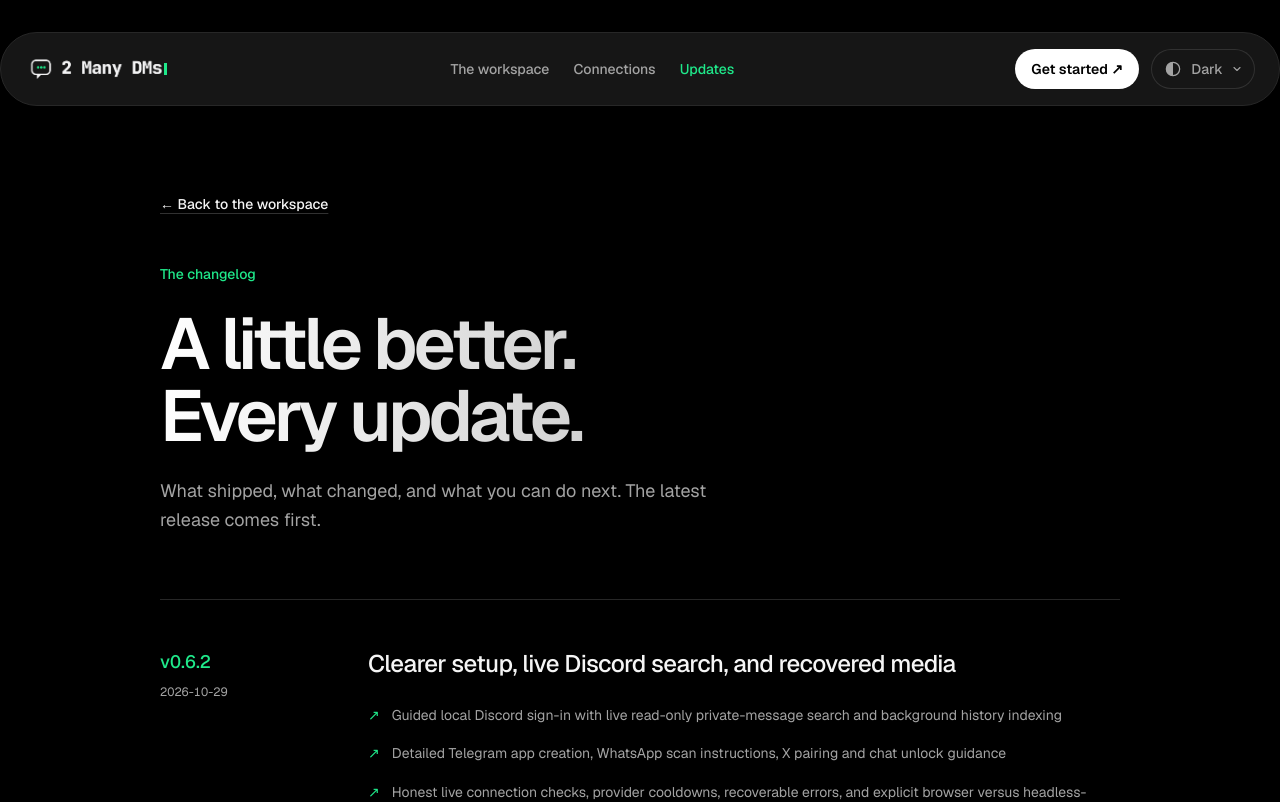
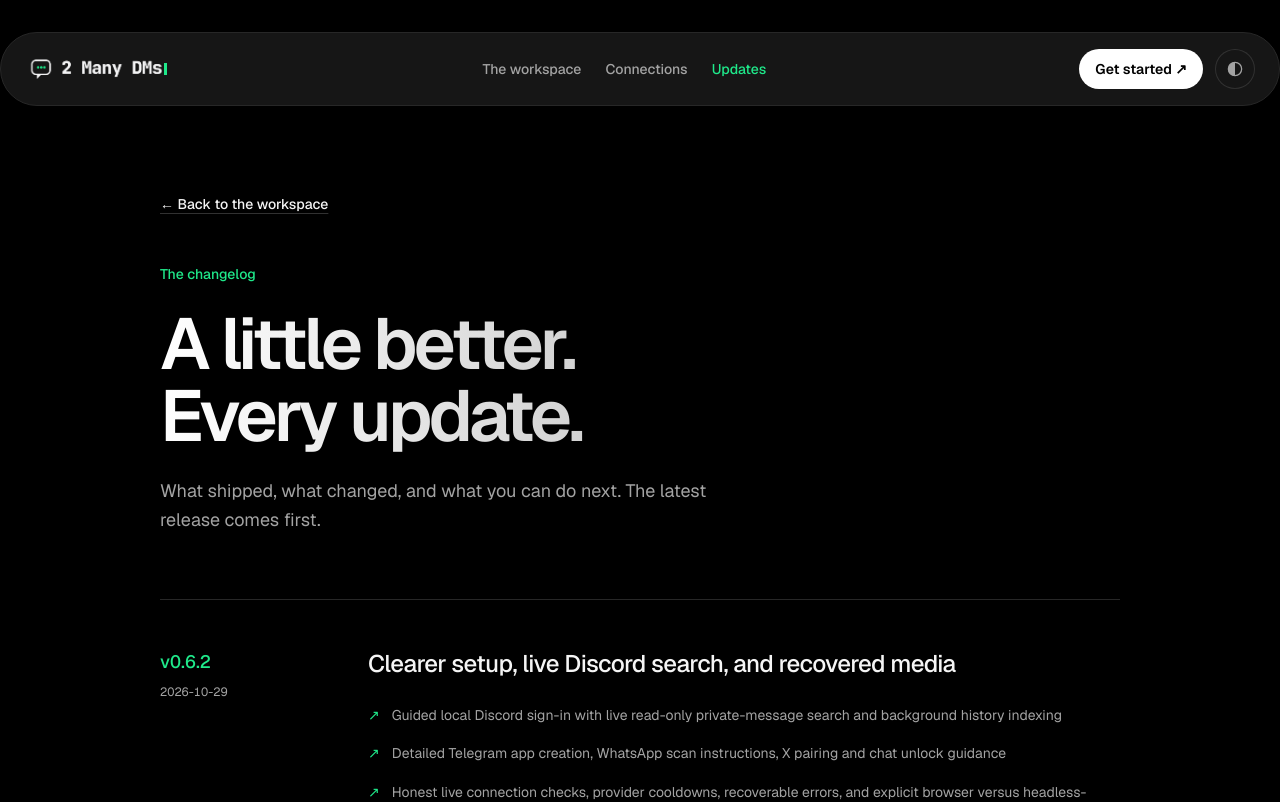
Before and after one commit to AZK65/2-Many-DMs, a Next.js app: page /changelog in a window 1280 px wide. Shown: the top 802 px of the page. Built offline with nearby package versions, Linux system fonts and the light colour scheme.

Commit message:
Make website appearance control icon-only

```diff
--- a/scripts/verify-hero-glass.mjs
+++ b/scripts/verify-hero-glass.mjs
@@ -34,7 +34,7 @@ try {
       if (dark !== (theme === "dark")) {
         await page.click('[aria-label="Website appearance"]');
         await page.waitForSelector('[role="menuitemradio"]');
-        await page.$$eval('[role="menuitemradio"]', (nodes, value) => nodes.find(node => node.textContent.trim() === value)?.click(), theme === "dark" ? "Dark" : "Light");
+        await page.$$eval('[role="menuitemradio"]', (nodes, value) => nodes.find(node => node.getAttribute("aria-label") === value)?.click(), theme === "dark" ? "Dark" : "Light");
       }
       await scroll(0);
       assert.ok(await opacity() < 0.01, "Hero starts clear");
--- a/scripts/verify-website.mjs
+++ b/scripts/verify-website.mjs
@@ -137,7 +137,7 @@ try {
   await clickText("Restart preview");
   for (const theme of ["light", "dark"]) {
     await click('[aria-label="Website appearance"]');
-    await clickText(theme === "dark" ? "Dark" : "Light");
+    await page.click(`[role="menuitemradio"][aria-label="${theme === "dark" ? "Dark" : "Light"}"]`);
     assert.equal(await page.evaluate(() => document.documentElement.classList.contains("dark")), theme === "dark");
     assert.equal(await page.evaluate(() => localStorage.getItem("2many-site-theme")), theme);
     await settle();
--- a/src/components/marketing/ThemeSwitch.tsx
+++ b/src/components/marketing/ThemeSwitch.tsx
@@ -2,7 +2,7 @@
 
 import { useEffect, useId, useRef, useState } from "react";
 import { AnimatePresence, motion, useReducedMotion } from "motion/react";
-import { CheckIcon, MoonIcon, SunIcon } from "../icons";
+import { MoonIcon, SunIcon } from "../icons";
 
 const choices = [{ value: "light", label: "Light", Icon: SunIcon }, { value: "dark", label: "Dark", Icon: MoonIcon }];
 const easing = [0.32, 0.72, 0, 1] as const;
@@ -44,25 +44,21 @@ export function ThemeSwitch({ theme, onChange, label, placement = "bottom", open
       if (event.key === "ArrowDown" || event.key === "ArrowUp") {
         event.preventDefault(); openingIndex.current = event.key === "ArrowDown" ? 0 : choices.length - 1; setOpen(true);
       }
-    }} className={`group flex h-12 w-12 items-center justify-center gap-2 rounded-full text-sm font-medium ring-1 ring-inset transition-colors duration-200 sm:h-10 sm:w-auto sm:px-3 ${open ? "bg-slate-100 text-slate-900 ring-slate-300 dark:bg-neutral-800 dark:text-white dark:ring-neutral-600" : "bg-transparent text-slate-500 ring-slate-200 hover:bg-slate-100 hover:text-slate-900 dark:text-neutral-400 dark:ring-neutral-700 dark:hover:bg-neutral-800 dark:hover:text-white"}`}>
+    }} className={`group flex h-12 w-12 items-center justify-center rounded-full ring-1 ring-inset transition-colors duration-200 sm:h-10 sm:w-10 ${open ? "bg-slate-100 text-slate-900 ring-slate-300 dark:bg-neutral-800 dark:text-white dark:ring-neutral-600" : "bg-transparent text-slate-500 ring-slate-200 hover:bg-slate-100 hover:text-slate-900 dark:text-neutral-400 dark:ring-neutral-700 dark:hover:bg-neutral-800 dark:hover:text-white"}`}>
       <motion.svg aria-hidden viewBox="0 0 24 24" className="h-5 w-5 shrink-0" initial={false} animate={{ rotate: dark ? 180 : 0 }} transition={{ duration: reduced ? 0 : 0.5, ease: easing }}>
         <circle cx="12" cy="12" r="8" fill="none" stroke="currentColor" strokeWidth="1.5" />
         <path d="M12 4a8 8 0 0 1 0 16Z" fill="currentColor" />
       </motion.svg>
-      <span className="relative hidden h-5 w-8 overflow-hidden sm:block" aria-hidden>
-        <AnimatePresence initial={false}><motion.span key={theme} className="absolute inset-0" initial={{ opacity: 0, y: reduced ? 0 : 8 }} animate={{ opacity: 1, y: 0 }} exit={{ opacity: 0, y: reduced ? 0 : -8 }} transition={{ duration: reduced ? 0 : 0.2, ease: easing }}>{dark ? "Dark" : "Light"}</motion.span></AnimatePresence>
-      </span>
-      <motion.svg aria-hidden viewBox="0 0 16 16" className="hidden h-3 w-3 sm:block" fill="none" stroke="currentColor" strokeWidth="1.5" initial={false} animate={{ rotate: open ? 180 : 0 }} transition={{ duration: reduced ? 0 : 0.2, ease: easing }}><path d="m4 6 4 4 4-4" strokeLinecap="round" strokeLinejoin="round" /></motion.svg>
     </button>
-    <AnimatePresence>{open && <motion.div id={`${id}-menu`} role="menu" aria-labelledby={`${id}-trigger`} className={`absolute right-0 z-50 w-40 rounded-2xl border border-slate-200 bg-white p-1 shadow-xl shadow-slate-900/10 dark:border-neutral-700 dark:bg-neutral-900 dark:shadow-black/40 ${placement === "top" ? "bottom-full mb-2 origin-bottom-right" : "top-full mt-2 origin-top-right"}`} initial={{ opacity: 0, y: reduced ? 0 : placement === "top" ? 4 : -4, scale: reduced ? 1 : 0.96 }} animate={{ opacity: 1, y: 0, scale: 1 }} exit={{ opacity: 0, scale: reduced ? 1 : 0.96 }} transition={{ duration: reduced ? 0 : 0.2, ease: easing }} onKeyDown={event => {
+    <AnimatePresence>{open && <motion.div id={`${id}-menu`} role="menu" aria-orientation="horizontal" aria-labelledby={`${id}-trigger`} className={`absolute right-0 z-50 flex w-max gap-1 rounded-2xl border border-slate-200 bg-white p-1 shadow-xl shadow-slate-900/10 dark:border-neutral-700 dark:bg-neutral-900 dark:shadow-black/40 ${placement === "top" ? "bottom-full mb-2 origin-bottom-right" : "top-full mt-2 origin-top-right"}`} initial={{ opacity: 0, y: reduced ? 0 : placement === "top" ? 4 : -4, scale: reduced ? 1 : 0.96 }} animate={{ opacity: 1, y: 0, scale: 1 }} exit={{ opacity: 0, scale: reduced ? 1 : 0.96 }} transition={{ duration: reduced ? 0 : 0.2, ease: easing }} onKeyDown={event => {
       const current = items.current.indexOf(document.activeElement as HTMLButtonElement);
-      const offset = event.key === "ArrowDown" ? 1 : event.key === "ArrowUp" ? -1 : 0;
+      const offset = event.key === "ArrowDown" || event.key === "ArrowRight" ? 1 : event.key === "ArrowUp" || event.key === "ArrowLeft" ? -1 : 0;
       if (!offset && event.key !== "Home" && event.key !== "End") return;
       event.preventDefault();
       items.current[event.key === "Home" ? 0 : event.key === "End" ? choices.length - 1 : (current + offset + choices.length) % choices.length]?.focus();
     }}>
-      {choices.map(({ value, label: optionLabel, Icon }, index) => <button key={value} ref={element => { items.current[index] = element; }} type="button" role="menuitemradio" aria-checked={theme === value} tabIndex={-1} onClick={() => { onChange(value); closeAndFocus(); }} className={`flex min-h-10 w-full items-center gap-3 rounded-xl px-3 py-2 text-left text-sm transition-colors duration-200 hover:bg-slate-100 focus:bg-slate-100 dark:hover:bg-neutral-800 dark:focus:bg-neutral-800 ${theme === value ? "font-medium text-slate-900 dark:text-white" : "text-slate-500 dark:text-neutral-400"}`}>
-        <Icon aria-hidden className="h-4 w-4" /><span className="flex-1">{optionLabel}</span>{theme === value && <CheckIcon aria-hidden className="h-4 w-4 text-accent" />}
+      {choices.map(({ value, label: optionLabel, Icon }, index) => <button key={value} ref={element => { items.current[index] = element; }} type="button" role="menuitemradio" aria-label={optionLabel} title={`${optionLabel} mode`} aria-checked={theme === value} tabIndex={-1} onClick={() => { onChange(value); closeAndFocus(); }} className={`flex h-12 w-12 items-center justify-center rounded-xl transition-colors duration-200 focus-visible:outline focus-visible:outline-2 focus-visible:-outline-offset-2 focus-visible:outline-accent ${theme === value ? "bg-slate-100 text-slate-900 dark:bg-neutral-800 dark:text-white" : "text-slate-500 hover:bg-slate-50 dark:text-neutral-400 dark:hover:bg-neutral-800/60"}`}>
+        <Icon aria-hidden className="h-5 w-5" />
       </button>)}
     </motion.div>}</AnimatePresence>
   </div>;
```
Also changed, not shown: scripts/verify-header-appearance.mjs (+10 -1 lines).
